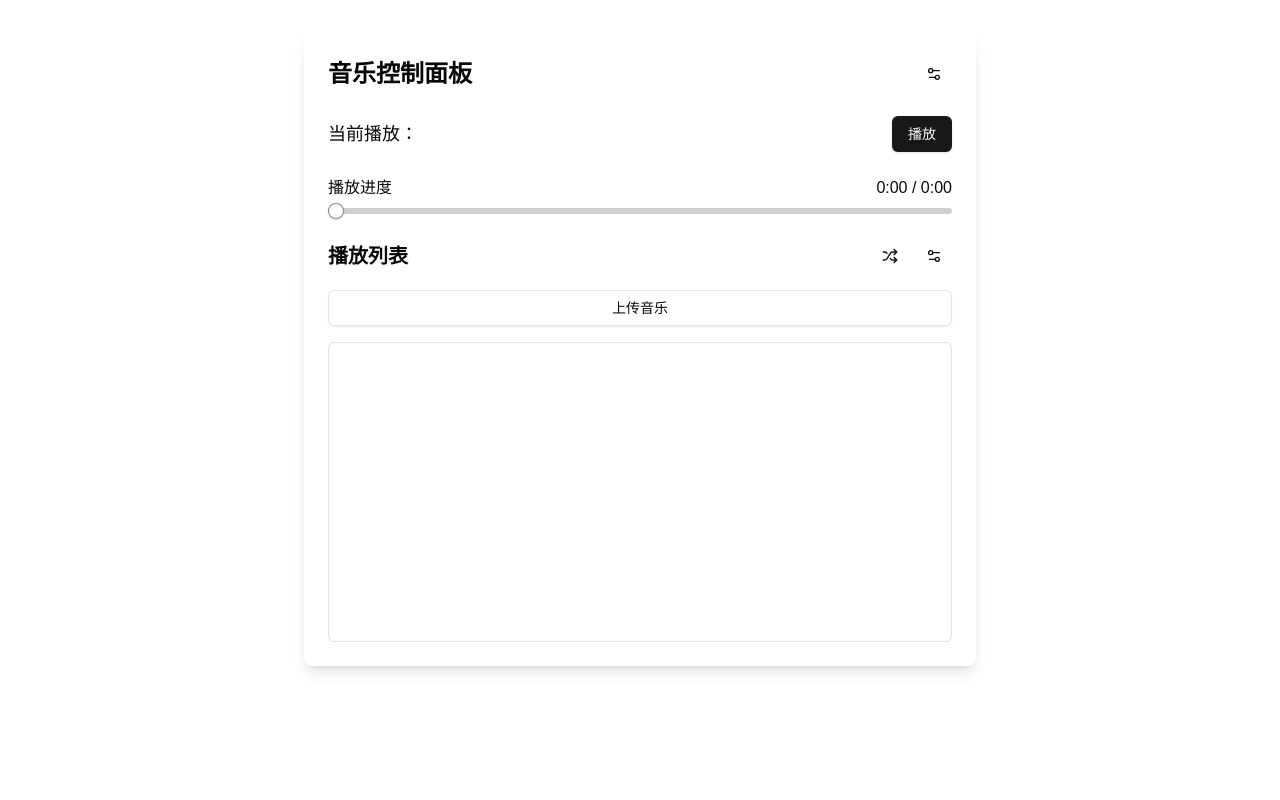
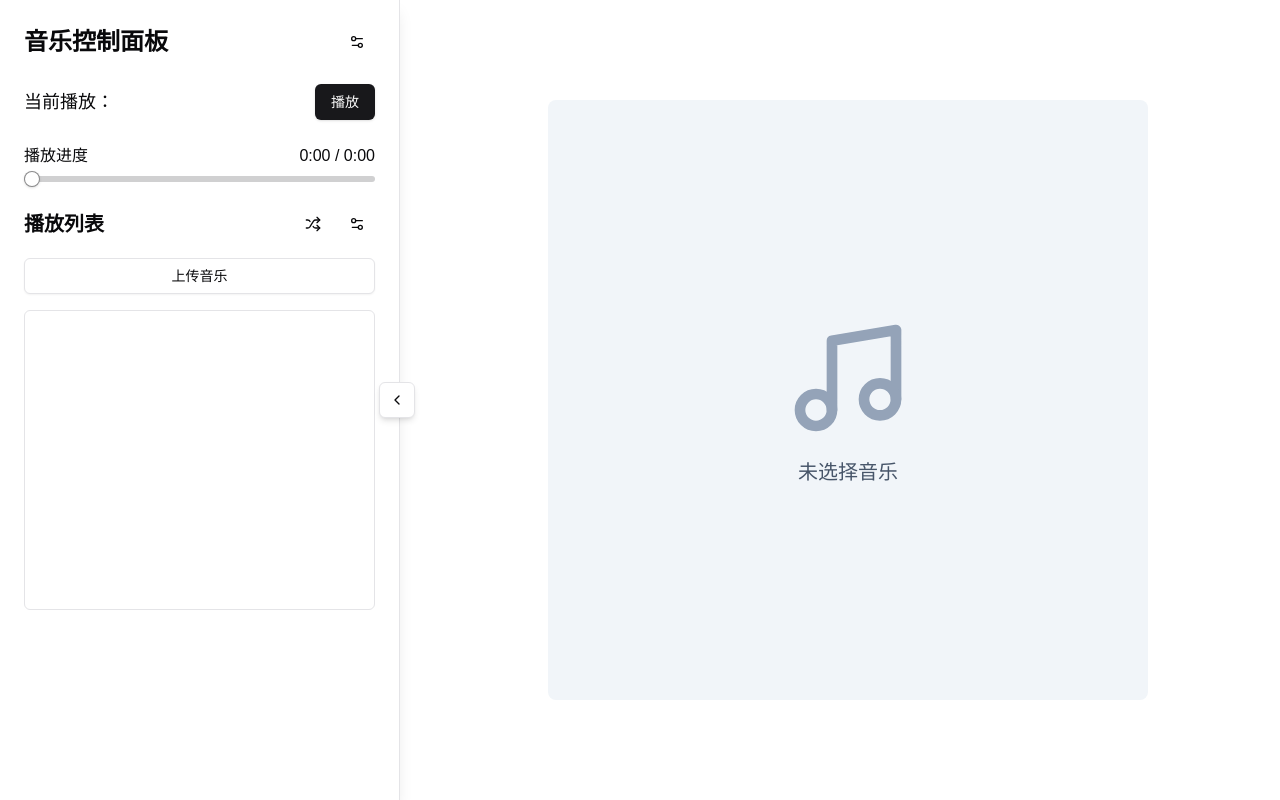
Before and after one commit to SatouUmeshu/KawaikuteGomen, a Next.js app: page /panel in a window 1280 px wide. Built offline with nearby package versions, Linux system fonts and the light colour scheme.

Commit message:
feat: enhance MusicPlayer component with expandable control panel, album cover display, and improved mouse interaction; add music-metadata-browser dependency in package.json and package-lock.json

```diff
--- a/package.json
+++ b/package.json
@@ -20,6 +20,7 @@
     "class-variance-authority": "^0.7.1",
     "clsx": "^2.1.1",
     "lucide-react": "^0.461.0",
+    "music-metadata-browser": "^2.5.11",
     "next": "15.0.3",
     "next-intl": "^3.25.3",
     "react": "19.0.0-rc-66855b96-20241106",
--- /dev/null
+++ b/src/components/player/AlbumCover.tsx
@@ -0,0 +1,103 @@
+'use client';
+import React, { useState, useEffect } from 'react';
+import { Music } from "lucide-react";
+import * as mm from 'music-metadata-browser';
+import Image from 'next/image';
+
+interface AlbumCoverProps {
+  currentSong: string;
+  isPanelExpanded: boolean;
+  currentFile?: File;
+}
+
+export function AlbumCover({ currentSong, isPanelExpanded, currentFile }: AlbumCoverProps) {
+  const [coverUrl, setCoverUrl] = useState<string | null>(null);
+
+  useEffect(() => {
+    let isMounted = true;
+
+    const loadCover = async () => {
+      if (!currentFile) {
+        setCoverUrl(null);
+        return;
+      }
+
+      try {
+        const metadata = await mm.parseBlob(currentFile);
+        const picture = metadata.common.picture?.[0];
+
+        if (picture) {
+          const blob = new Blob([picture.data], { type: picture.format });
+          const url = URL.createObjectURL(blob);
+
+          if (isMounted) {
+            setCoverUrl(url);
+          }
+
+          return url;
+        } else {
+          setCoverUrl(null);
+        }
+      } catch (error) {
+        console.error('获取封面失败:', error);
+        if (isMounted) {
+          setCoverUrl(null);
+        }
+      }
+    };
+
+    loadCover().then(url => {
+      // 清理之前的 URL
+      return () => {
+        if (url) {
+          URL.revokeObjectURL(url);
+        }
+      };
+    });
+
+    return () => {
+      isMounted = false;
+    };
+  }, [currentFile]);
+
+  return (
+    <div
+      className={`flex-1 flex items-center justify-center transition-all duration-300 ${
+        isPanelExpanded ? 'ml-[416px]' : 'ml-0'
+      }`}
+    >
+      <div className="aspect-square max-w-[600px] w-full bg-slate-100 rounded-lg flex flex-col items-center justify-center p-8 relative overflow-hidden">
+        {coverUrl ? (
+          <div className="absolute inset-0">
+            <Image
+              src={coverUrl}
+              alt="专辑封面"
+              fill
+              className="object-contain"
+              unoptimized
+            />
+            {/* 模糊背景 */}
+            <div
+              className="absolute inset-0 -z-10"
+              style={{
+                backgroundImage: `url(${coverUrl})`,
+                backgroundSize: 'cover',
+                backgroundPosition: 'center',
+                filter: 'blur(20px)',
+                opacity: 0.5,
+                transform: 'scale(1.1)'
+              }}
+            />
+          </div>
+        ) : (
+          <>
+            <Music className="w-32 h-32 text-slate-400 mb-4" />
+            <h2 className="text-xl font-medium text-slate-600 text-center break-all">
+              {currentSong || '未选择音乐'}
+            </h2>
+          </>
+        )}
+      </div>
+    </div>
+  );
+}
--- a/src/components/player/MusicPlayer.tsx
+++ b/src/components/player/MusicPlayer.tsx
@@ -5,6 +5,9 @@ import { ProgressBar } from './ProgressBar';
 import { Playlist } from './Playlist';
 import { AudioVisualizer } from './AudioVisualizer';
 import { Settings } from './Settings';
+import { ChevronLeft, ChevronRight } from "lucide-react";
+import { AlbumCover } from './AlbumCover';
+import { Button } from "@/components/ui/button";
 
 declare global {
   interface Window {
@@ -35,6 +38,10 @@ export function MusicPlayer() {
   const autoPlayTimerRef = useRef<NodeJS.Timeout>();
   const [countdownMedia, setCountdownMedia] = useState<File | null>(null);
   const countdownAudioRef = useRef<HTMLAudioElement | null>(null);
+  const [isPanelExpanded, setIsPanelExpanded] = useState(true);
+  const [currentFile, setCurrentFile] = useState<File | undefined>();
+  const [showPanelHint, setShowPanelHint] = useState(true);
+  const [isHoveringEdge, setIsHoveringEdge] = useState(false);
 
   const updateProgress = useCallback(() => {
     if (audio) {
@@ -163,6 +170,7 @@ export function MusicPlayer() {
       // 开始播放并更新状态
       await newAudio.play();
       setAudio(newAudio);
+      setCurrentFile(file);
       setCurrentSong(file.name);
       setIsPlaying(true);
 
@@ -335,10 +343,63 @@ export function MusicPlayer() {
     };
   }, []);
 
+  // 处理鼠标移动事件
+  useEffect(() => {
+    const handleMouseMove = (e: MouseEvent) => {
+      const isNearEdge = e.clientX <= 20;
+      setIsHoveringEdge(isNearEdge);
+    };
+
+    window.addEventListener('mousemove', handleMouseMove);
+    return () => window.removeEventListener('mousemove', handleMouseMove);
+  }, []);
+
+  // 首次展开后隐藏提示
+  useEffect(() => {
+    if (isPanelExpanded) {
+      setShowPanelHint(false);
+    }
+  }, [isPanelExpanded]);
+
   return (
-    <div className="container mx-auto p-8">
-      <div className="max-w-2xl mx-auto bg-card rounded-lg p-6 shadow-lg">
-        <div className="flex justify-between items-center mb-6">
+    <div className="flex min-h-screen">
+      {/* 侧边控制面板 */}
+      <div
+        className={`fixed left-0 top-0 h-full bg-background border-r shadow-lg transition-all duration-300 ${
+          isPanelExpanded ? 'w-[400px]' : 'w-0'
+        }`}
+      >
+        {/* 展开/收起按钮 */}
+        <Button
+          variant="ghost"
+          size="icon"
+          className={`absolute -right-4 top-1/2 transform -translate-y-1/2 z-10 bg-background border shadow-md transition-opacity duration-300 ${
+            isPanelExpanded || isHoveringEdge ? 'opacity-100' : 'opacity-0'
+          }`}
+          onClick={() => setIsPanelExpanded(!isPanelExpanded)}
+        >
+          {isPanelExpanded ? (
+            <ChevronLeft className="h-4 w-4" />
+          ) : (
+            <ChevronRight className="h-4 w-4" />
+          )}
+        </Button>
+
+        {/* 首次访问提示 */}
+        {showPanelHint && !isPanelExpanded && (
+          <div className="fixed left-4 top-4 bg-background border rounded-lg shadow-lg p-4 animate-pulse">
+            <p className="text-sm text-muted-foreground">
+              将鼠标移至屏幕左侧边缘<br />可展开控制面板
+            </p>
+          </div>
+        )}
+
+        {/* 控制面板内容 */}
+        <div className={`h-full overflow-hidden transition-all duration-300 ${
+          isPanelExpanded ? 'opacity-100 w-full' : 'opacity-0 w-0'
+        }`}>
+          <div className="p-6 space-y-6">
+            <div className="flex justify-between items-center">
               <h1 className="text-2xl font-bold">音乐控制面板</h1>
               <Settings
                 useCountdown={useCountdown}
@@ -348,7 +409,6 @@ export function MusicPlayer() {
               />
             </div>
 
-        <div className="space-y-6">
             <PlaybackControls
               isPlaying={isPlaying}
               currentSong={currentSong}
@@ -386,5 +446,13 @@ export function MusicPlayer() {
           </div>
         </div>
       </div>
+
+      {/* 专辑封面区域 */}
+      <AlbumCover
+        currentSong={currentSong}
+        isPanelExpanded={isPanelExpanded}
+        currentFile={currentFile}
+      />
+    </div>
   );
 }
```
Also changed, not shown: 1 other file (tests, documents, lock files or other folders). Lines whose indentation alone changed are shown as unchanged.
